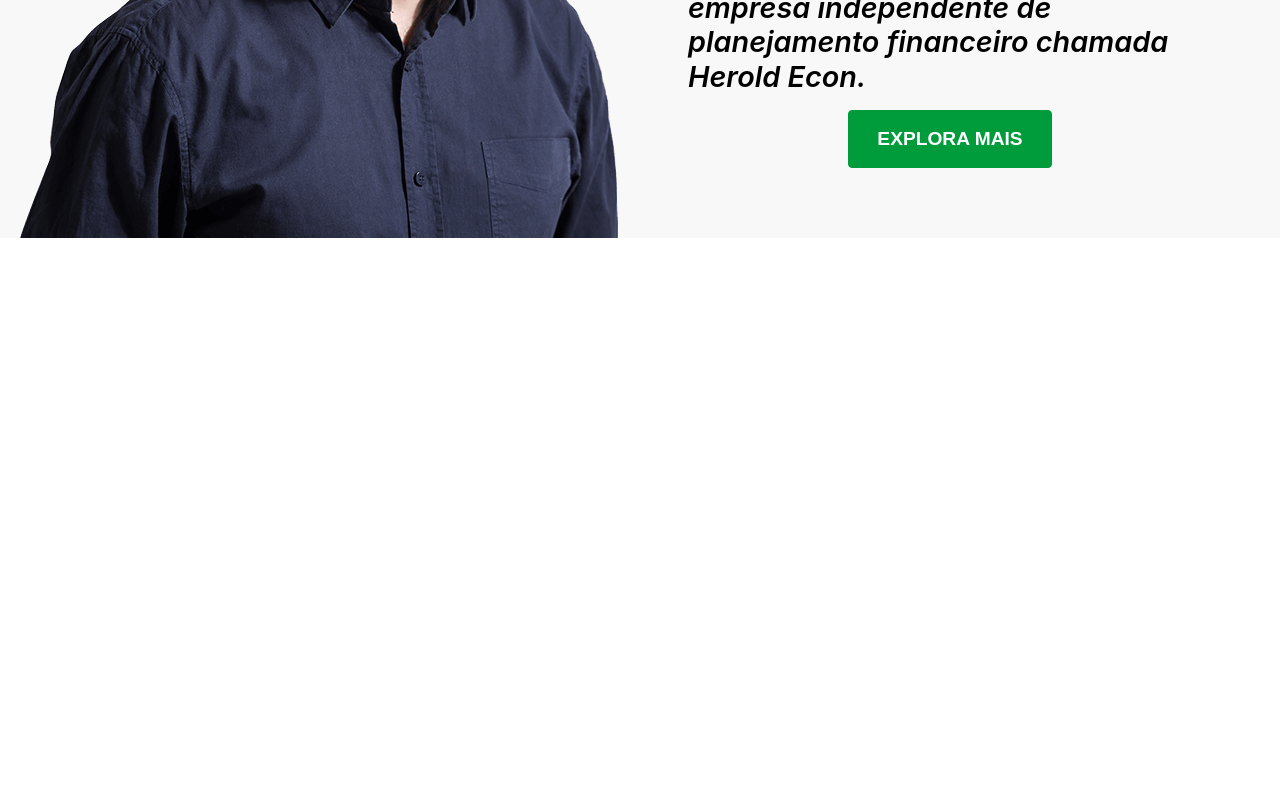
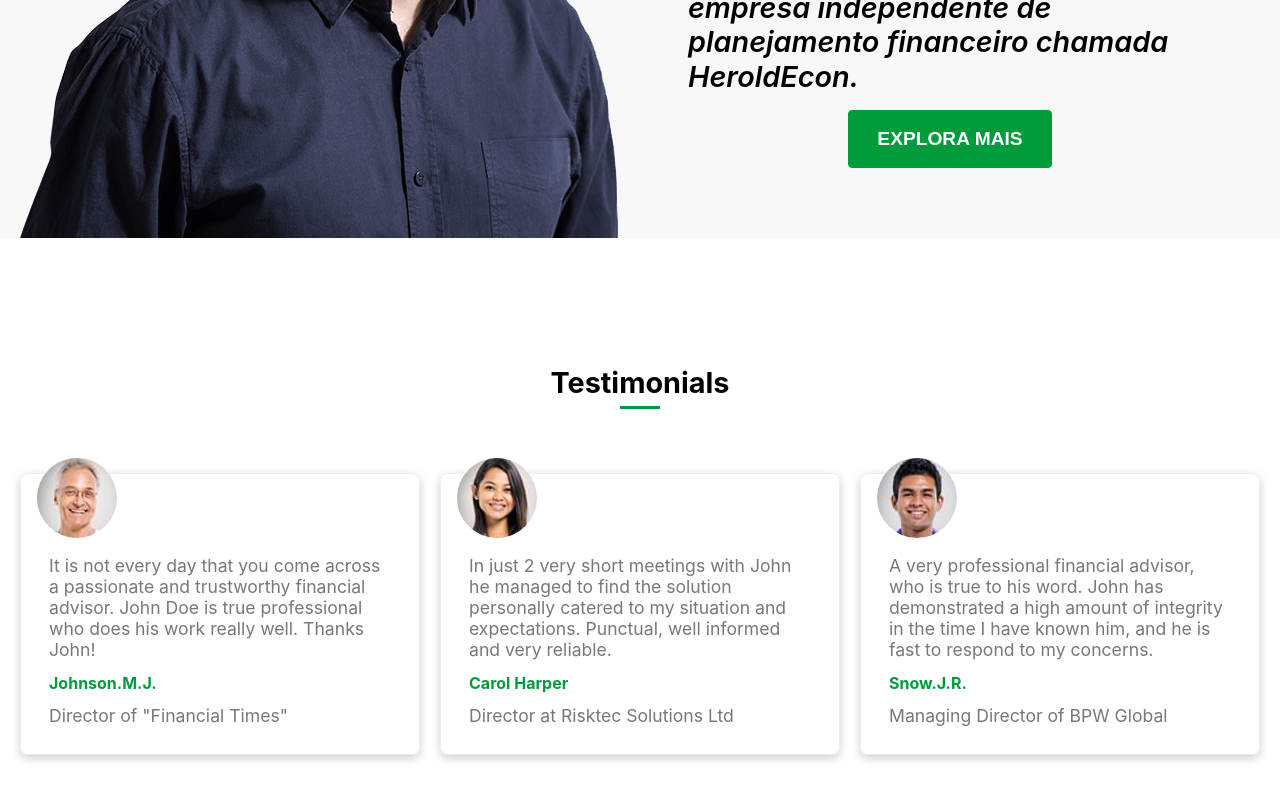
Before and after one commit to Herold1989/econ-consulting, a React (Create React App) app: page / in a window 1280 px wide. Shown: the part 1314-2114 px from the top of the page. Before the commit the page ends 1552 px from the top, so only its background shows below. Built offline with nearby package versions, Linux system fonts and the light colour scheme.

Commit message:
added testimonials section

```diff
--- a/src/App.js
+++ b/src/App.js
@@ -2,6 +2,7 @@
 import Navbar from "./components/Navbar";
 import Hero from "./components/Hero";
 import About from "./components/About";
+import Testimonials from "./components/Testimonials";
 
 function App() {
   return (
@@ -9,6 +10,7 @@
       <Navbar/>
       <Hero/>
       <About/>
+      <Testimonials/>
     </div>
   );
 }
--- a/src/components/About.js
+++ b/src/components/About.js
@@ -11,7 +11,7 @@
                 <h2>About</h2>
                 <span className='line'></span>
                 <p>HeroldEcon é uma empresa de Planejamento Financeiro Internacional com escritórios em múltiplas jurisdições em todo o mundo. Trabalhar com HeroldEcon me dá a capacidade de aconselhar expatriados internacionais que vivem no Oriente Médio de onde eu moro em São Paulo, Brasil.</p>
-                <p>Eu sou Jens Herold CEO de uma empresa independente de planejamento financeiro chamada Herold Econ.</p>
+                <p>Eu sou Jens Herold CEO de uma empresa independente de planejamento financeiro chamada HeroldEcon.</p>
                 <button className='button'> Explora Mais</button>
 
             </div>
--- a/src/components/Hero.js
+++ b/src/components/Hero.js
@@ -7,8 +7,8 @@
         <div className='content'>
             <p>Call us</p>
             <p>+55 11 123-4567</p>
-            <p>Porque Dinheiro</p>
-            <p>não vem sem orientação...</p>
+            <p>Você escolhe</p>
+            <p>o caminho para seu sucesso...</p>
             <button href='/' className='button'>Consulta Gratuita</button>
         </div>
     </div>
--- /dev/null
+++ b/src/components/Testimonials.css
@@ -0,0 +1,60 @@
+.testimonials {
+    width: 100%;
+}
+
+.testimonials .container {
+    width: 1240px;
+    margin: 4rem auto;
+    padding: 4rem 0rem;
+}
+
+.testimonials h2 {
+    font-style: 3rem;
+    text-align: center;
+}
+
+.testimonials .container .content {
+    display: grid;
+    grid-template-columns: repeat(3,1fr);
+    grid-gap: 20px;
+    margin: 4rem 0;
+}
+
+.testimonials .card {
+    border: 1px solid #eee;
+    border-radius: 8px;
+    box-shadow: 0 3px 10px rgb(0,0,0,.2);
+    padding: 1rem;
+}
+
+.testimonials img {
+    border-radius: 50px;
+    margin-top: -2rem;
+}
+
+.testimonials .card p {
+    color: #787878;
+    font-size: 1.1rem;
+    margin: 12px;
+}
+
+.testimonials .card span {
+    color: var(--primary-color);
+    font-size: 1rem;
+    font-weight: 700;
+}
+
+@media screen and (max-width: 940px) {
+    .testimonials .container {
+        width: 100%;
+    }
+
+    .testimonials .container .content {
+        grid-template-columns: 1fr;
+    }
+
+    .testimonials .card {
+        max-width: 100%;
+        margin: 1rem;
+    }
+}
--- /dev/null
+++ b/src/components/Testimonials.js
@@ -0,0 +1,41 @@
+import React from 'react'
+import './Testimonials.css'
+import user1 from './images/user1.jpeg'
+import user2 from './images/user2.jpeg'
+import user3 from './images/user3.jpeg'
+
+
+
+const Testimonials = () => {
+  return (
+    <div className='testimonials'>
+        <div className='container'>
+            <h2>Testimonials</h2>
+            <span className='line'></span>
+            <div className='content'>
+                <div className='card'>
+                    <img src={user1} alt='user1'/>
+                    <p>It is not every day that you come across a passionate and trustworthy financial advisor. John Doe is true professional who does his work really well. Thanks John!</p>
+                    <p><span>Johnson.M.J.</span></p>
+                    <p>Director of "Financial Times"</p>
+                </div>
+                <div className='card'>
+                    <img src={user2} alt='user2'/>
+                    <p>In just 2 very short meetings with John he managed to find the solution personally catered to my situation and expectations. Punctual, well informed and very reliable.</p>
+                    <p><span>Carol Harper</span></p>
+                    <p>Director at Risktec Solutions Ltd</p>
+                </div>
+                <div className='card'>
+                    <img src={user3} alt='user3'/>
+                    <p>A very professional financial advisor, who is true to his word. John has demonstrated a high amount of integrity in the time I have known him, and he is fast to respond to my concerns.</p>
+                    <p><span>Snow.J.R.</span></p>
+                    <p>Managing Director of BPW Global</p>
+                </div>
+            </div>
+        </div>
+
+    </div>
+  )
+}
+
+export default Testimonials
```
